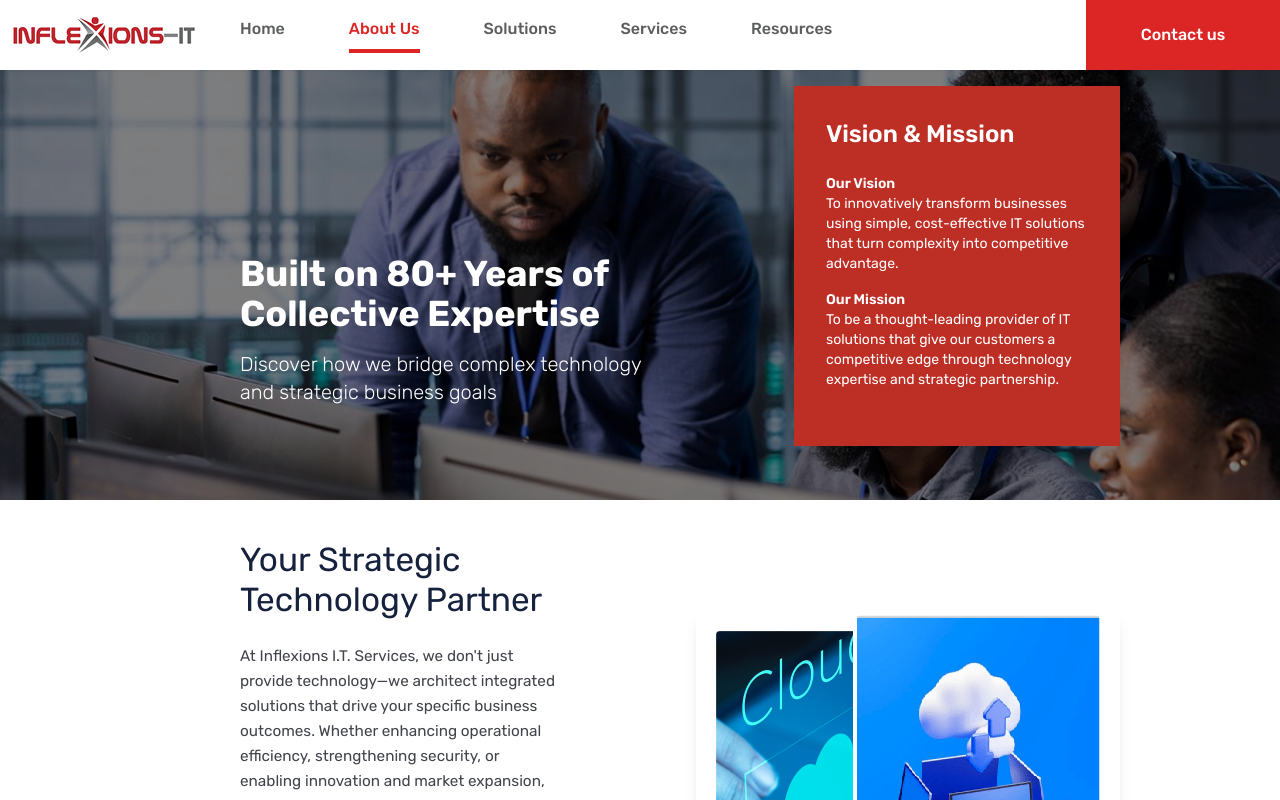
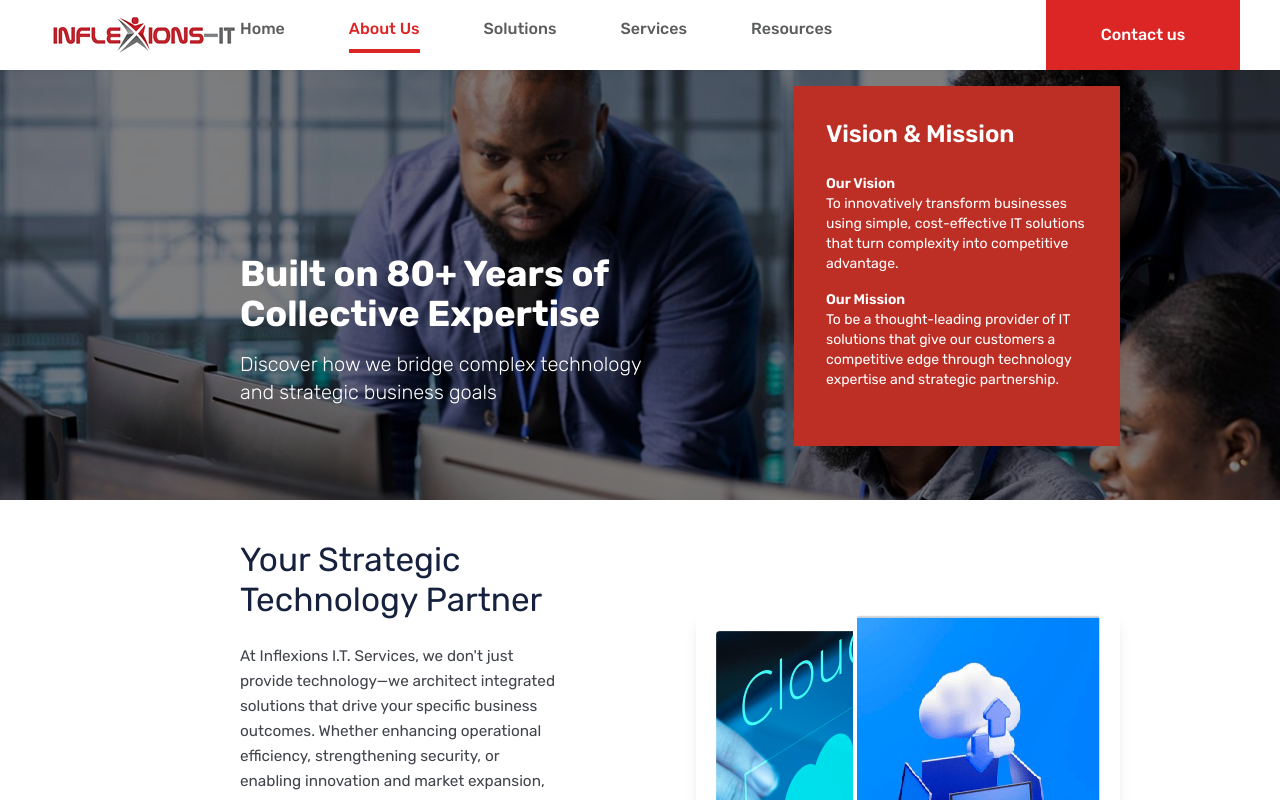
Before and after one commit to ekowtee/inflex, a React (Vite) app: page /about in a window 1280 px wide. Shown: the top 800 px of the page. Built offline with nearby package versions, Linux system fonts and the light colour scheme; what tailwindcss-motion would draw is missing.

Commit message:
Update Navbar.jsx
margin adjustment

```diff
--- a/src/components/Navbar.jsx
+++ b/src/components/Navbar.jsx
@@ -23,16 +23,16 @@ export default function Navbar() {
 
     return (
         <header className="w-full bg-white shadow-sm fixed z-50">
-            <div className="w-full flex items-center h-[70px]">
-                {/* Logo - stays in original position */}
+            <div className="container mx-auto flex items-center h-[70px] pl-10 pr-10">
+                {/* Logo - stays in original position but within container */}
                 <div className="flex-shrink-0 ml-2">
                     <Link to="/">
                         <img src={logo} alt="INFLEXIONS-IT" className="h-10 w-auto" />
                     </Link>
                 </div>
 
-                {/* Content area that matches homepage margins */}
-                <div className="container mx-auto flex items-center justify-between gap-10 pl-10 pr-0">
+                {/* Content area */}
+                <div className="flex items-center justify-between gap-10 flex-1">
                     {/* Desktop nav */}
                     <nav className="hidden lg:flex items-center lg:space-x-16 4xl:space-x-20">
                         <NavLink to="/" className={navLinkClasses}>
@@ -64,9 +64,8 @@ export default function Navbar() {
                             {isMenuOpen ? <FiX size={24} /> : <FiMenu size={24} />}
                         </button>
                     </div>
-                </div>
 
-                {/* Contact Us button - positioned outside content margin */}
+                    {/* Contact Us button - with same margin as left side */}
                     <div className="hidden lg:flex items-center">
                         <Link
                             to="/contact"
@@ -74,6 +73,7 @@ export default function Navbar() {
                         >
                             Contact us
                         </Link>
+                    </div>
                 </div>
             </div>
 
```
Lines whose indentation alone changed are shown as unchanged.
